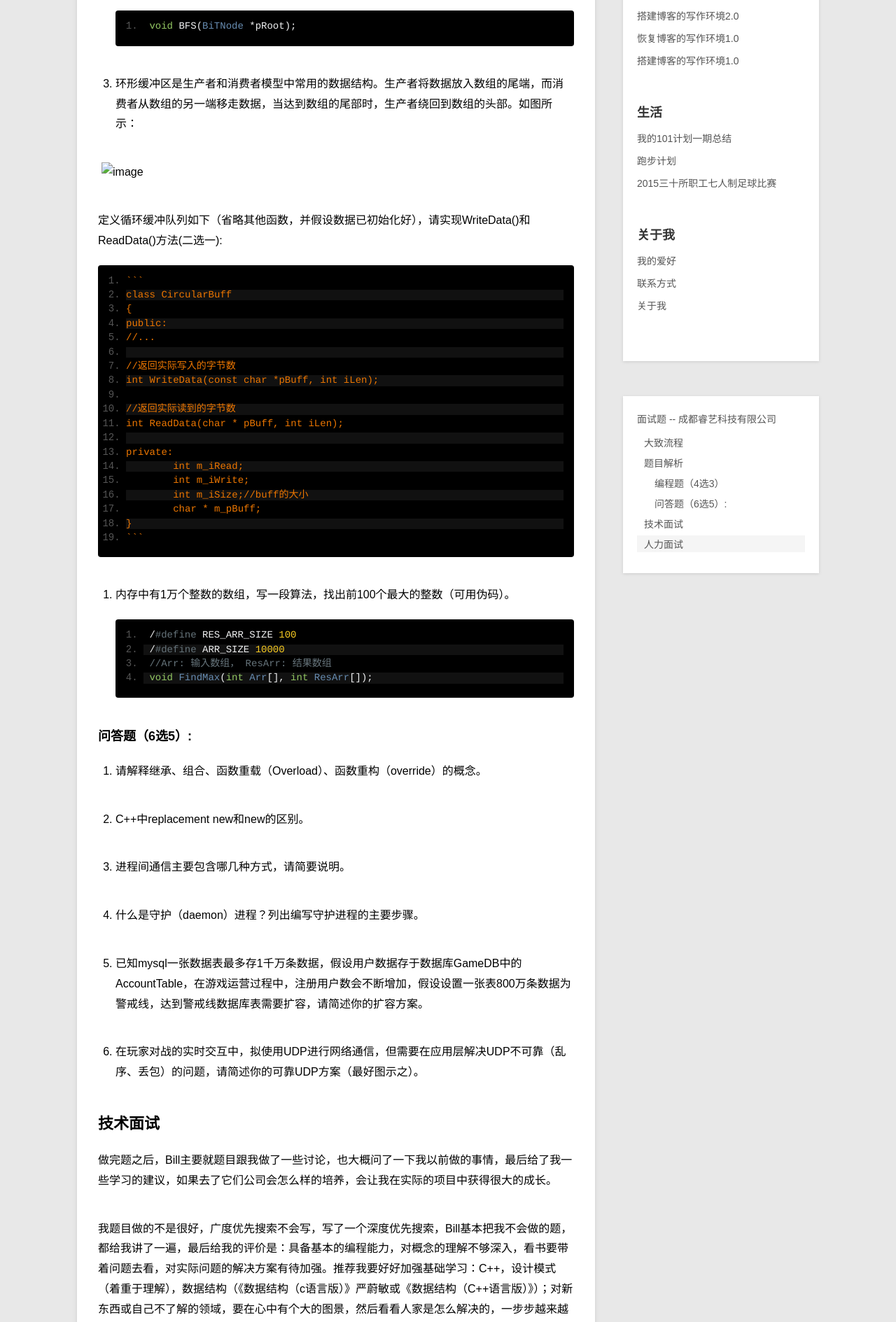
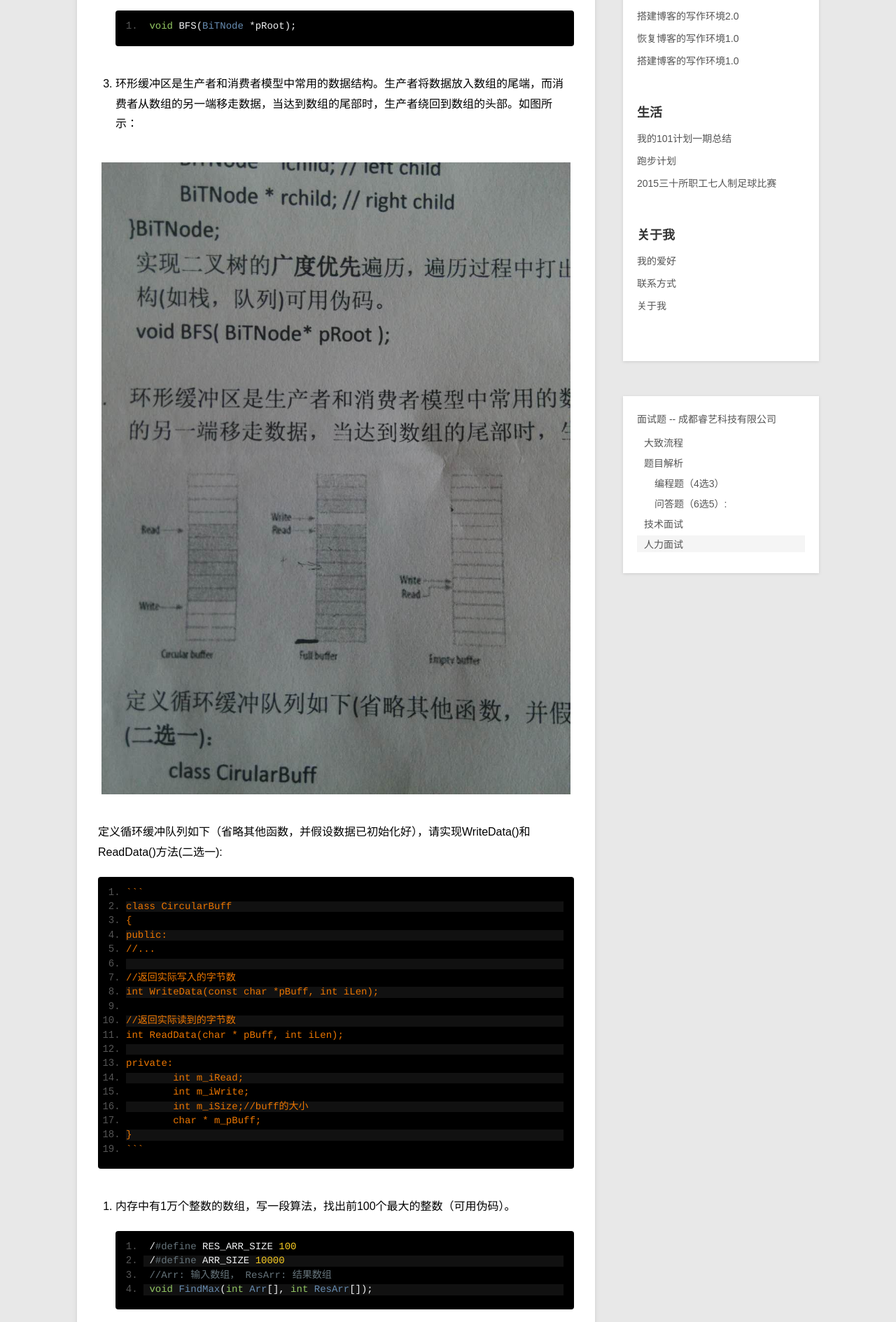
Before and after one commit to xiaofandh12/xiaofandh12.github.io, a Jekyll site: the page built from _posts/blog/2016-05-21-Interview-Ruiyi.md, in a window 1280 px wide. Shown: the part 1283-3172 px from the top of the page at 70% size. Built offline with Jekyll 4.4.1, drawn with Linux system fonts in a browser that asks for light colours; Markdown is read by kramdown in place of the engine named in the settings; comment, search, counter and statistics services are not loaded.

Commit message:
2016-05-21-Interview-Ruiyi.md almost done

````diff
--- a/_posts/blog/2016-05-21-Interview-Ruiyi.md
+++ b/_posts/blog/2016-05-21-Interview-Ruiyi.md
@@ -50,7 +50,7 @@ category: blog
 	```
 3. 环形缓冲区是生产者和消费者模型中常用的数据结构。生产者将数据放入数组的尾端，而消费者从数组的另一端移走数据，当达到数组的尾部时，生产者绕回到数组的头部。如图所示：
 
-![image](/images/2016-05-21-Interview-Ruiyi.md)
+![image](/images/2016-05-21-Interview-Ruiyi/CircularBuff.jpg)
 
 定义循环缓冲队列如下（省略其他函数，并假设数据已初始化好），请实现WriteData()和ReadData()方法(二选一):
 
````
Also changed, not shown: images/2016-05-21-Interview-Ruiyi/CircularBuff.jpg (added), 3 other files.
